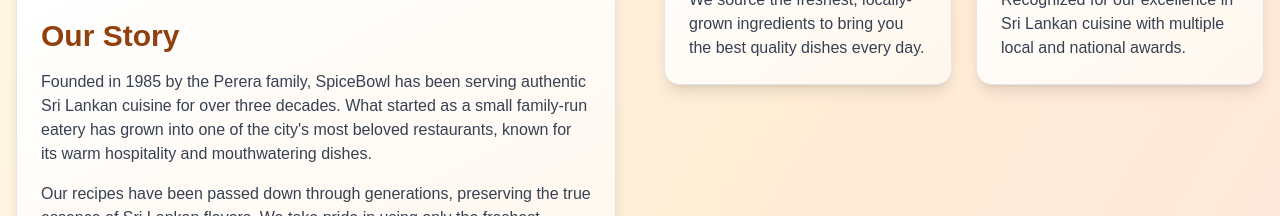
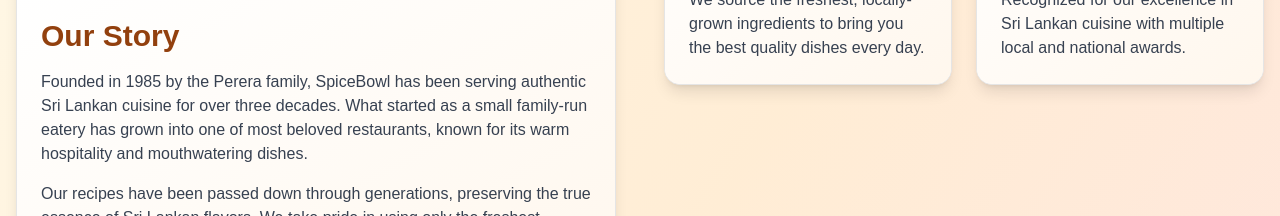
Before and after one commit to ruchirama/SpiceBowl, a Next.js app: page /about in a window 1280 px wide. Shown: the part 695-911 px from the top of the page. Built offline with nearby package versions, Linux system fonts and the light colour scheme.

Commit message:
Update v4

```diff
--- a/src/app/about/page.tsx
+++ b/src/app/about/page.tsx
@@ -160,7 +160,7 @@
               <CardContent className="p-6 bg-gradient-to-br from-white to-orange-50">
                 <h2 className="text-3xl font-semibold mb-4 text-amber-800">Our Story</h2>
                 <p className="text-gray-700">
-                  Founded in 1985 by the Perera family, SpiceBowl has been serving authentic Sri Lankan cuisine for over three decades. What started as a small family-run eatery has grown into one of the city&apos;s most beloved restaurants, known for its warm hospitality and mouthwatering dishes.
+                  Founded in 1985 by the Perera family, SpiceBowl has been serving authentic Sri Lankan cuisine for over three decades. What started as a small family-run eatery has grown into one of most beloved restaurants, known for its warm hospitality and mouthwatering dishes.
                 </p>
                 <p className="text-gray-700 mt-4">
                   Our recipes have been passed down through generations, preserving the true essence of Sri Lankan flavors. We take pride in using only the freshest, locally-sourced ingredients to create our signature dishes, ensuring that every bite is a journey through the rich culinary landscape of Sri Lanka.
```
